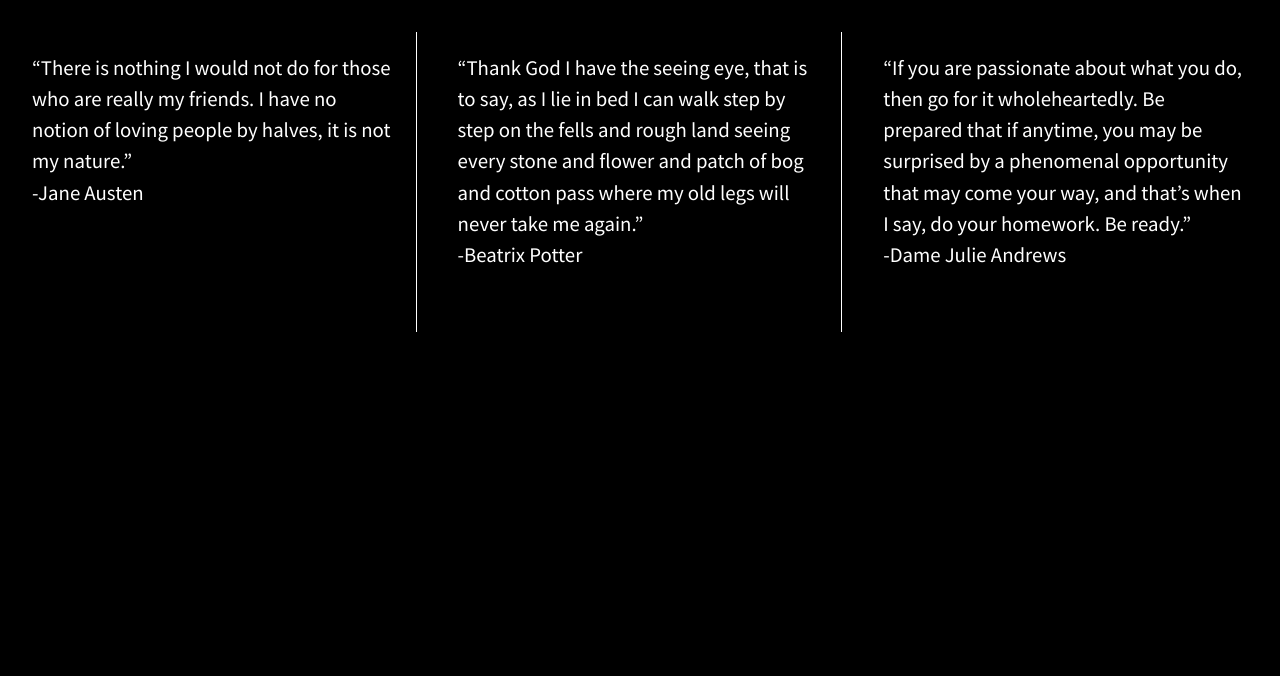
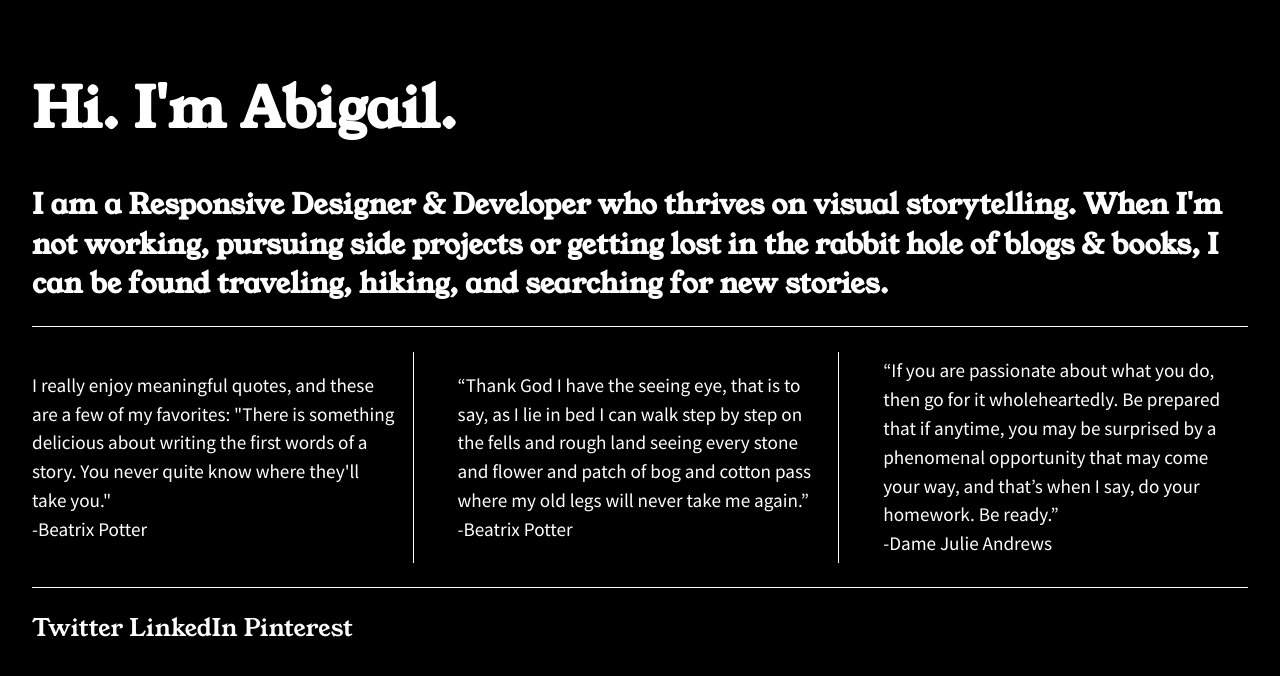
Before and after one commit to Abigail-S-O/flexbox-grid, a plain HTML site: page index.html in a window 1280 px wide. Drawn offline with nearby package versions, Linux system fonts and the light colour scheme.

Commit message:
Added borders and header text

```diff
--- a/css/main.css
+++ b/css/main.css
@@ -96,6 +96,7 @@ textarea {
    ========================================================================== */
 
 
+
 html {
     background-color: black;
     height: 100%;
@@ -104,32 +105,61 @@ html {
 
 body {
     font-family: 'Source Sans Pro', sans-serif;
+    font-weight: 500;
     padding: 2em;
-  font-size: 16px;
     height: 100%;
+}
+
+h1 {
+    color: white;
+    font-size: 3.5em;
+}
+
+h2 {
+    color: white;
+    font-size: 1.75em;
+}
+
+.header {
+    border-bottom: 0.5px white solid;
+    font-family: 'Young Serif', serif;
+    margin-bottom: 10px;
 }
 
 .wrapper {
     display: flex;
+    flex-flow: row wrap;
     justify-content: space-between;
+    align-items: center;
+
 }
 
-.div-1, .div-2, .div-3 {
+.div-1,
+.div-2,
+.div-3 {
     display: flex;
     justify-content: center;
-  align-items: flex-start;
+    align-items: center;
     color: #fff;
     line-height: 1.5em;
-  font-size: 1.3em;
-  font-weight: 500;
+    font-size: 1.2em;
     background-color: black;
-  height: 300px;
     width: 30%;
+    height: auto;
 }
 
-.div-1, .div-2 {
-    border-right: white 0.5px solid;
-    padding-right: 0.9em;
+.div-1,
+.div-2 {
+    border-right: 0.5px solid white;
+    padding-right: 16px;
+}
+
+.footer {
+    border-top: 0.5px white solid;
+    font-size: 1.5em;
+    font-family: 'Young Serif', serif;
+    color: white;
+    margin-top: 10px;
 }
 
 
--- a/index.html
+++ b/index.html
@@ -16,6 +16,9 @@
     <script src="js/vendor/modernizr-2.8.3.min.js"></script>
     <link href='http://fonts.googleapis.com/css?family=Lora:700' rel='stylesheet' type='text/css'>
     <link href='http://fonts.googleapis.com/css?family=Source+Sans+Pro:400,700' rel='stylesheet' type='text/css'>
+    <link rel="preconnect" href="https://fonts.googleapis.com">
+    <link rel="preconnect" href="https://fonts.gstatic.com" crossorigin>
+    <link href="https://fonts.googleapis.com/css2?family=Young+Serif&display=swap" rel="stylesheet">
 </head>
 
 <body>
@@ -23,11 +26,22 @@
             <p class="browserupgrade">You are using an <strong>outdated</strong> browser. Please <a href="http://browsehappy.com/">upgrade your browser</a> to improve your experience.</p>
         <![endif]-->
 
+    <section class="header">
+        <div class="header-1">
+            <h1>Hi. I'm Abigail.</h1>
+        </div>
+        <div class="header-2">
+            <h2>I am a Responsive Designer & Developer who thrives on visual storytelling. When I'm not working,
+                pursuing side projects or getting lost in the rabbit hole of blogs & books, I can be found traveling,
+                hiking, and searching for new stories.</h2>
+        </div>
+    </section>
+
     <section class="wrapper">
         <div class="div-1">
-            <p>“There is nothing I would not do for those who are really my friends. I have no notion of loving people
-                by halves, it is not my nature.”<br>-Jane Austen
-            </p>
+            <p>I really enjoy meaningful quotes, and these are a few of my favorites: "There is something delicious
+                about writing the first words of a story. You never quite know where
+                they'll take you."<br>-Beatrix Potter</p>
         </div>
         <div class="div-2">
             <p>“Thank God I have the seeing eye, that is to say, as I lie in bed I can walk step by step on the fells
@@ -38,6 +52,12 @@
             <p>“If you are passionate about what you do, then go for it wholeheartedly. Be prepared that if anytime, you
                 may be surprised by a phenomenal opportunity that may come your way, and that’s when I say, do your
                 homework. Be ready.”<br>-Dame Julie Andrews</p>
+        </div>
+    </section>
+
+    <section class="footer">
+        <div class="contact">
+            <p>Twitter LinkedIn Pinterest</p>
         </div>
     </section>
 
```
Lines whose indentation alone changed are shown as unchanged.
